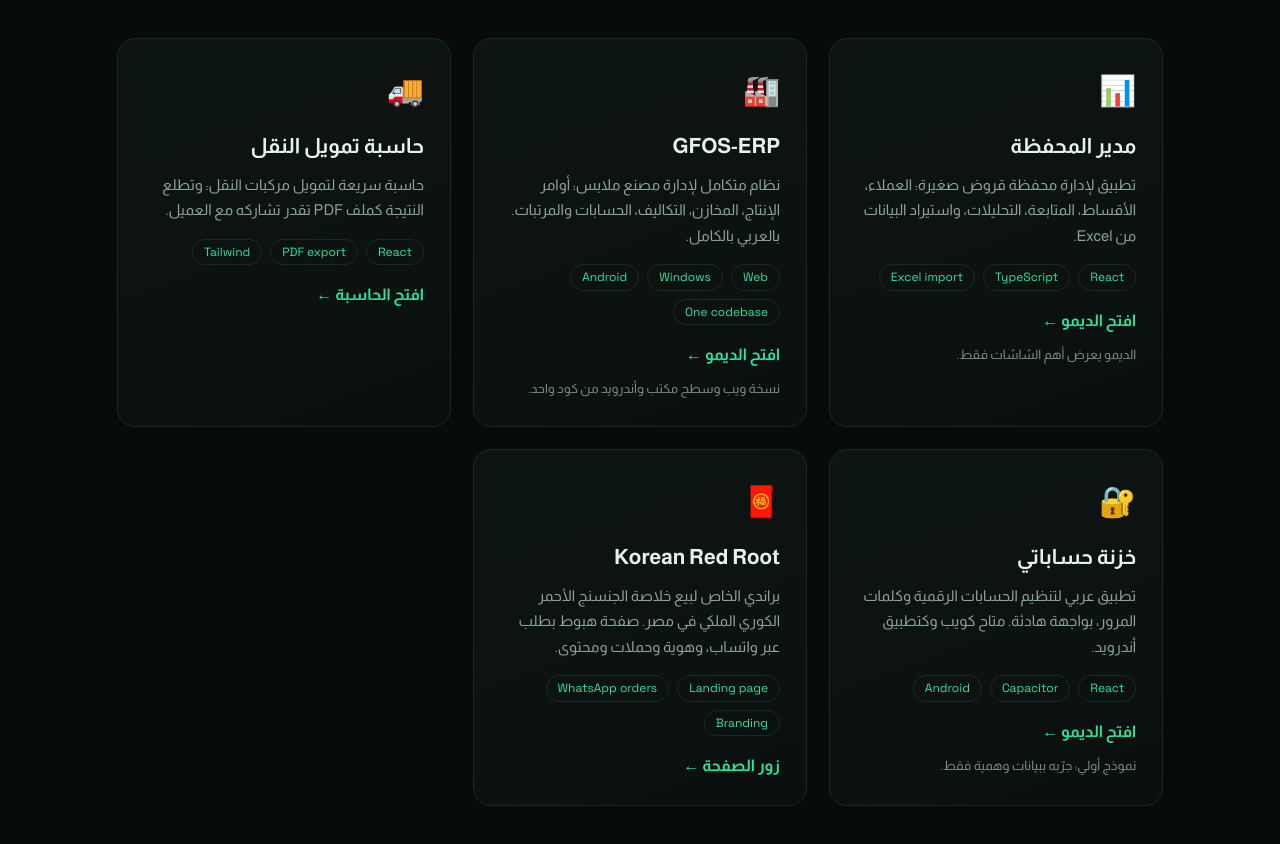
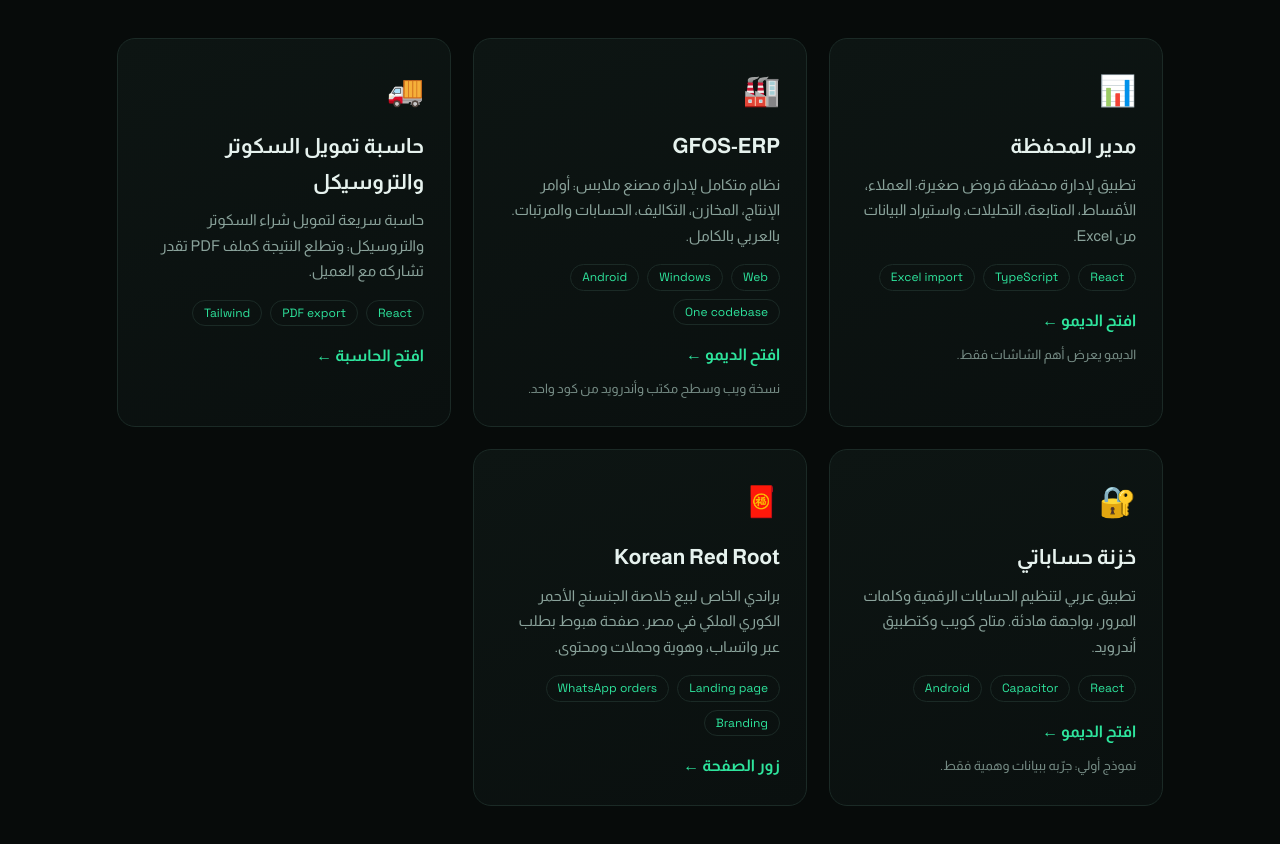
Before and after one commit to mostafa2yman-design/mostafa2yman-design.github.io, a plain HTML site: page index.html in a window 1280 px wide. Shown: the part 960-1804 px from the top of the page. Drawn offline with Linux system fonts and the light colour scheme.

Commit message:
Reword calculator card: scooter and tricycle financing

```diff
--- a/index.html
+++ b/index.html
@@ -92,8 +92,8 @@ footer{text-align:center;padding:50px 6vw;color:var(--mu);border-top:1px solid v
    <div class="note"><span data-l="ar">نسخة ويب وسطح مكتب وأندرويد من كود واحد.</span><span data-l="en">Web, desktop and Android from one codebase.</span></div></article>
 
   <article class="card reveal"><div class="ico">🚚</div>
-   <h3><span data-l="ar">حاسبة تمويل النقل</span><span data-l="en">Transport Finance Calculator</span></h3>
-   <p><span data-l="ar">حاسبة سريعة لتمويل مركبات النقل: وتطلع النتيجة كملف PDF تقدر تشاركه مع العميل.</span><span data-l="en">A quick calculator for transport-vehicle financing. Results export as a PDF you can share with the client.</span></p>
+   <h3><span data-l="ar">حاسبة تمويل السكوتر والتروسيكل</span><span data-l="en">Scooter &amp; Tricycle Finance Calculator</span></h3>
+   <p><span data-l="ar">حاسبة سريعة لتمويل شراء السكوتر والتروسيكل: وتطلع النتيجة كملف PDF تقدر تشاركه مع العميل.</span><span data-l="en">A quick calculator for financing scooter and tricycle purchases. Results export as a PDF you can share with the client.</span></p>
    <div class="chips"><i>React</i><i>PDF export</i><i>Tailwind</i></div>
    <a href="demos/calc.html" target="_blank" rel="noopener"><span data-l="ar">افتح الحاسبة ←</span><span data-l="en">Open calculator →</span></a></article>
 
```
Also changed, not shown: demos/calc.html (+2 -2 lines).
